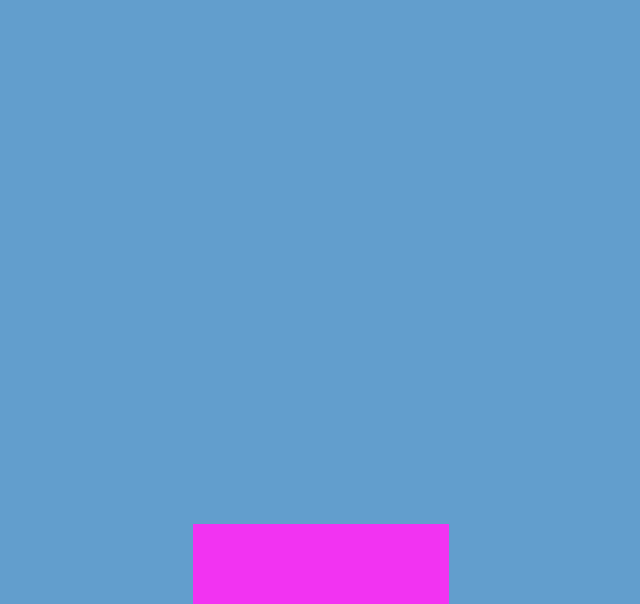
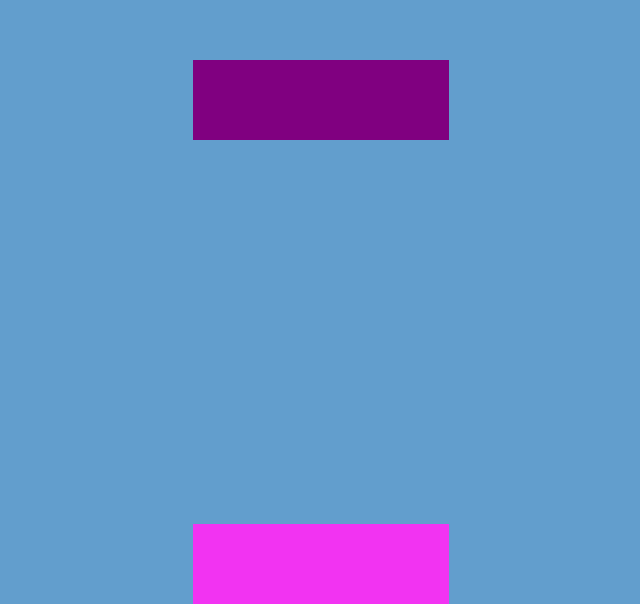
Before and after one commit to AnnaKazulak/oop-game-codealong, a plain HTML site: page index.html in a window 1280 px wide. Shown: the part 196-800 px from the top of the page, without its empty margins (447-1087 px from the left). Drawn offline with Linux system fonts and the light colour scheme.

Commit message:
add obstacles

```diff
--- a/css/main.css
+++ b/css/main.css
@@ -7,9 +7,15 @@ body {
   background-color: rgb(98, 158, 205);
   height: 100vh;
   position: relative;
+  max-width: 100vw;
 }
 
 #player {
   background-color: rgb(242, 51, 242);
   position: absolute;
 }
+
+.obstacle {
+  background-color: purple;
+  position: absolute;
+}
--- a/js/main.js
+++ b/js/main.js
@@ -34,7 +34,51 @@ class Player {
   }
 }
 
+class Obstacle {
+  constructor() {
+    this.positionX = 50;
+    this.positionY = 100;
+    this.width = 20;
+    this.height = 10;
+    this.domElement = null;
+    this.createDomElement();
+  }
+
+  createDomElement() {
+    // create dom element
+    this.domElement = document.createElement("div");
+
+    // set id
+    this.domElement.className = "obstacle";
+    this.domElement.style.width = this.width + "vw";
+    this.domElement.style.height = this.height + "vh";
+    this.domElement.style.left = this.positionX + "vw";
+    this.domElement.style.bottom = this.positionY + "vh";
+
+    //append to the dom
+    const parentElm = document.getElementById("board");
+    parentElm.appendChild(this.domElement);
+  }
+  moveDown() {
+    console.log("move down");
+    this.positionY -= 2;
+    this.domElement.style.bottom = this.positionY + "vh";
+  }
+}
 const player = new Player();
+
+const obstacleArray = []; //will store instances of the class Obstacle
+
+setInterval(() => {
+  const newObstacle = new Obstacle();
+  obstacleArray.push(newObstacle);
+}, 3000);
+
+setInterval(() => {
+  obstacleArray.forEach((obstacleInstance) => {
+    obstacleInstance.moveDown();
+  });
+}, 100);
 
 document.addEventListener("keydown", (event) => {
   if (event.code == "ArrowLeft") {
```
